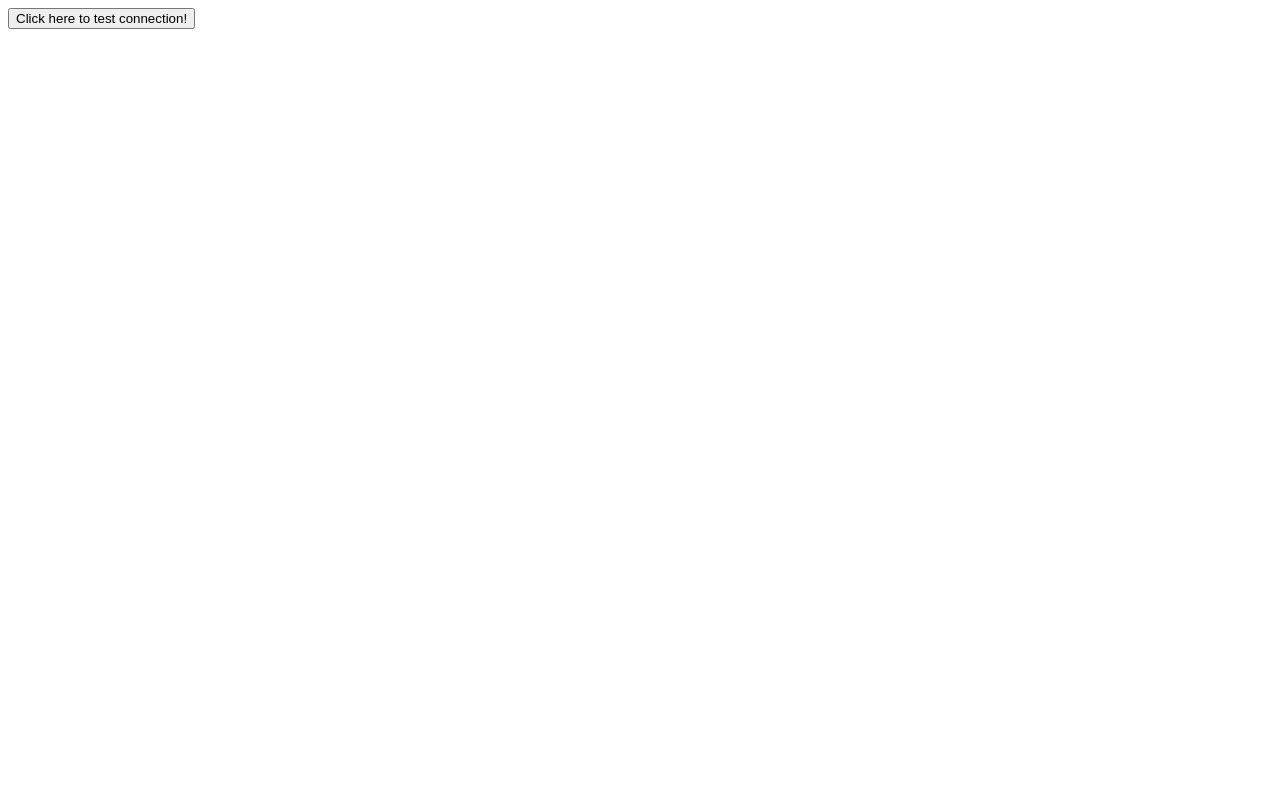
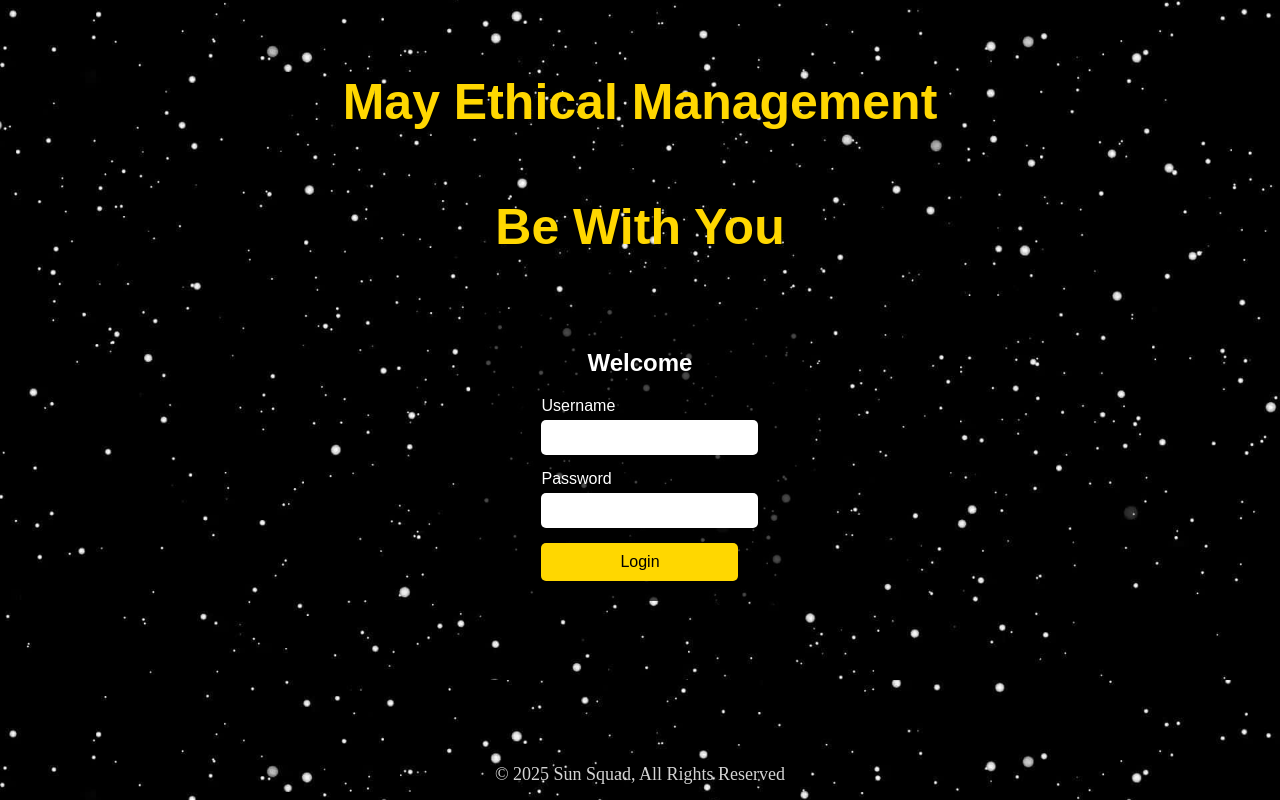
Before and after one commit to rburingt/CIS440-Project, a plain HTML site: page ProjectTemplate/index.html in a window 1280 px wide. Drawn offline with nearby package versions, Linux system fonts and the light colour scheme; a web font is replaced by a local one.

Commit message:
Created basic login page, began work on text crawl functionality

```diff
--- a/ProjectTemplate/index.html
+++ b/ProjectTemplate/index.html
@@ -35,9 +35,53 @@
 	<style>
    @import url('https://fonts.cdnfonts.com/css/star-wars');
 	</style>
+	<link rel="stylesheet" href="styles.css">
 	<!--END OF YOUR OWN CSS-->
 </head >
 <body>
-	<button onclick="javascript: TestButtonHandler();">Click here to test connection!</button>
+	<!-- <button onclick="javascript: TestButtonHandler();">Click here to test connection!</button>-->
+
+
+	<!--<div class="crawl">
+		These are two classes I'm working with to attempt to make the text scroll onto the screen like the opening crawl in the Star Wars movies.
+		If I can't get this to function properly soon, I'll delete it.
+
+		<div class="crawl-content"> -->
+
+	 		<div class="primary-text"> <!-- This div is used in order to center all of the text on the page (other than the footer)-->
+
+     			<h1 id="title-line1">May Ethical Management</h1>
+	 			<h1 id="title-line2">Be With You</h1>
+
+
+	 			<div class="login-container"> <!-- This div is used to contain the login form-->
+
+					<h2>Welcome</h2>
+
+					<form class="input-form">
+
+						<div class="input-group">
+							<label for="username">Username</label>
+							<input type="text" id="username" name="username" required>
+						</div>
+
+						<div class="input-group">
+							<label for="password">Password</label>
+							<input type="password" id="password" name="password" required>
+						</div>
+
+							<button id="login-button" type="submit">Login</button>
+
+					</form>
+				</div>
+
+			</div>
+
+			<footer>
+				&copy; 2025 Sun Squad, All Rights Reserved
+	 		</footer>
+
+		<!--</div>
+	</div> -->
 </body>
-</html >
+</html>
--- /dev/null
+++ b/ProjectTemplate/styles.css
@@ -0,0 +1,121 @@
+@import url('https://fonts.cdnfonts.com/css/star-wars');
+
+body {
+    font-family: 'Star Wars', sans-serif;
+    color: white;
+    background-image: url('space.jpg');
+    background-size: cover;
+    background-position: center center;
+    display: flex;
+    flex-direction: column;
+    justify-content: center;
+    align-items: center;
+    height: 80vh;
+    margin: 0;
+}
+
+/* .crawl {
+    position: relative;
+    height: 100vh;
+    overflow: visible;
+}
+
+.crawl-content {
+    position: absolute;
+    bottom: 0;
+    width: 100%;
+    text-align: center;
+    animation: crawl 30s linear infinite;
+}
+
+This is the CSS for the work-in-progress text crawl */
+
+.primary-text {
+    display: flex;
+    flex-direction: column;
+    align-items: center;
+    justify-content: center;
+}
+
+h1 {
+    color: gold;
+    text-align: center;
+    font-size: 50px;
+    justify-content: center;
+}
+
+.login-container {
+    background: rgba(0,0,0,0.7);
+    padding: 20px;
+    display: flex;
+    flex-direction: column;
+    align-items: center;
+    text-align: center;
+    width: 300px;
+    margin-top: 20px;
+
+}
+
+h2 {
+    margin-bottom: 20px;
+    font-size: 24px;
+}
+
+.input-group {
+    margin-bottom: 15px;
+    text-align: left;
+}
+
+.input-group label {
+    display: block;
+    margin-bottom: 5px;
+}
+
+.input-group input {
+    width: 100%;
+    padding: 10px;
+    border: none;
+    border-radius: 5px;
+}
+
+button {
+    width: 100%;
+    padding: 10px;
+    border: none;
+    border-radius: 5px;
+    background: gold;
+    color: black;
+    font-size: 16px;
+    cursor: pointer;
+    transition: background 0.3s ease;
+
+}
+
+button:hover {
+    background: goldenrod
+
+}
+
+
+footer {
+    font-family:'Times New Roman', Times, serif;
+    text-align: center;
+    font-size: 18px;
+    color: lightgray;
+    position: fixed;
+    bottom: 0;
+    width: 47%;
+    padding: 15px;
+    margin: 0;
+
+}
+
+/*@keyframes crawl {
+    from {
+        transform: translateY(100vh);
+
+    }
+    to {
+        transform: translateY(-50vh);
+    }
+} This is for the text crawl functionality */
```
Also changed, not shown: ProjectTemplate/space.jpg (added).
